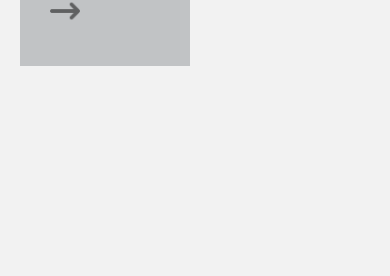
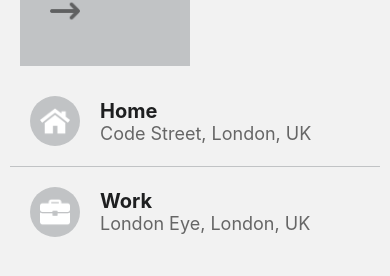
Before and after one commit to SGGaita/uabiri-uber-clone, a React Native app: screen /NavigateCard in a window 390 px wide. Before the commit this address had no page. Shown: the part 286-562 px from the top of the page. Built offline with nearby package versions, Linux system fonts and the light colour scheme.

Commit message:
add Navfavorite component successfull

```diff
--- a/src/components/Map.jsx
+++ b/src/components/Map.jsx
@@ -1,5 +1,5 @@
 import { StyleSheet, Text, View } from 'react-native'
-import React, { useEffect, useRef } from 'react'
+import React, { useEffect, useRef,useState } from 'react'
 import MapView, { Marker } from 'react-native-maps';
 import MapViewDirections from 'react-native-maps-directions';
 import { useSelector } from 'react-redux';
@@ -10,15 +10,17 @@ export const Map = () => {
     const origin = useSelector(selectOrigin)
     const destination = useSelector(selectDestination)
     const mapRef = useRef(null)
+    const [directionsAdded, setDirectionsAdded] = useState(false);
+
 
     useEffect(() => {
-        if (!origin || !destination) return;
+        if (!origin || !destination || !directionsAdded) return;
 
         //zoom map and fit to the markers
         mapRef.current.fitToSuppliedMarkers(['origin', 'destination'], {
-            edgePadding: { top: 50, right: 50, bottom: 50, left: 50 }
+            edgePadding: { top: 40, right: 40, bottom: 40, left: 40 }
         })
-    }, [origin, destination])
+    }, [origin, destination, directionsAdded])
 
     return (
         <MapView
@@ -28,8 +30,8 @@ export const Map = () => {
             initialRegion={{
                 latitude: origin.location.lat,
                 longitude: origin.location.lng,
-                latitudeDelta: 0.005,
-                longitudeDelta: 0.005,
+                latitudeDelta: 0.095,
+                longitudeDelta: 0.095,
             }}
 
         >
@@ -40,6 +42,10 @@ export const Map = () => {
                     apikey={GOOGLE_MAPS_APIKEY}
                     strokeWidth={5}
                     strokeColor='black'
+                    identifier='directions'
+                    onReady={() => {
+                        setDirectionsAdded(true);
+                    }}
                 />
             )}
             {origin?.location && (
--- /dev/null
+++ b/src/components/NavFavorites.jsx
@@ -0,0 +1,61 @@
+import { FlatList, StyleSheet, Text, TouchableOpacity, View, Image } from 'react-native'
+import React from 'react'
+import { COLORS, SIZES, icons } from '../constants'
+
+const data = [
+    {
+        id: "123",
+        icon: "home",
+        location: "Home",
+        destination: "Code Street, London, UK",
+    },
+    {
+        id: "456",
+        icon: "briefcase",
+        location: "Work",
+        destination: "London Eye, London, UK",
+    }
+]
+
+export const NavFavorites = () => {
+    return (
+        <FlatList
+            data={data}
+            keyExtractor={(item) => item.id}
+            ItemSeparatorComponent={() => (
+                <View
+                    style={{ backgroundColor: COLORS.gray, height: 0.5 }}>
+
+                </View>
+    )}
+            renderItem={({ item: { icon, location, destination } }) => (
+                <TouchableOpacity style={{ padding: SIZES.padding * 2, flexDirection: 'row', alignItems: "center", }}>
+                    <View style={{
+
+                        backgroundColor: COLORS.gray,
+                        padding: SIZES.padding * 1,
+                        borderRadius: 30,
+                        marginRight: 20
+                    }}>
+                        <Image
+                            source={icons[icon]}
+                            resizeMode='contain'
+                            style={{
+                                width: 30,
+                                height: 30,
+                                tintColor: COLORS.white,
+
+                            }}
+                        />
+                    </View>
+                    <View>
+                        <Text style={{ color: COLORS.black, fontSize: 20, fontWeight: 700 }}>{location}</Text>
+                        <Text style={{ color: COLORS.darkgray, fontSize: 18 }}>{destination}</Text>
+                    </View>
+                </TouchableOpacity>
+            )}
+        />
+    )
+}
+
+const styles = StyleSheet.create({})
--- a/src/components/NavigationCard.jsx
+++ b/src/components/NavigationCard.jsx
@@ -6,6 +6,7 @@ import { GOOGLE_MAPS_APIKEY } from '@env'
 import { useDispatch } from 'react-redux'
 import { setDestination } from '../redux/navSlice'
 import routes from '../constants/routes'
+import { NavFavorites } from './NavFavorites'
 
 export const NavigationCard = ({navigation}) => {
     const dispatch = useDispatch()
@@ -43,6 +44,7 @@ export const NavigationCard = ({navigation}) => {
                         styles={styles}
                     />
                 </View>
+                <NavFavorites/>
             </View>
 
         </SafeAreaView>
--- a/src/components/index.js
+++ b/src/components/index.js
@@ -2,3 +2,4 @@ export * from './NavOptions'
 export * from './Map'
 export * from './NavigationCard'
 export * from './RiderOptionsCard'
+export * from './NavFavorites'
--- a/src/constants/icons.js
+++ b/src/constants/icons.js
@@ -1,3 +1,5 @@
 const arrowRight = require('../assets/icons/arrow-right.png')
+const home = require('../assets/icons/home.png')
+const briefcase = require('../assets/icons/briefcase.png')
 
-export default {arrowRight}
+export default {arrowRight, home, briefcase}
--- a/src/screens/HomeScreen/HomeScreen.jsx
+++ b/src/screens/HomeScreen/HomeScreen.jsx
@@ -1,7 +1,7 @@
 import { StyleSheet, Text, View, SafeAreaView, Image } from 'react-native'
 import React from 'react'
 import { COLORS, images, SIZES } from '../../constants'
-import { NavOptions } from '../../components'
+import { NavFavorites, NavOptions } from '../../components'
 import routes from '../../constants/routes'
 import { GooglePlacesAutocomplete } from 'react-native-google-places-autocomplete';
 import {GOOGLE_MAPS_APIKEY} from '@env'
@@ -76,7 +76,8 @@ export const HomeScreen = ({ navigation }) => {
             },
           }}
         />
-        <NavOptions onPress={() => navigation.navigate(routes.MAP_SCREEN)} />
+       <NavOptions onPress={() => navigation.navigate(routes.MAP_SCREEN)} />
+        <NavFavorites/>
       </View>
     </SafeAreaView>
   )
```
Also changed, not shown: src/assets/icons/briefcase.png (added), src/assets/icons/home.png (added).
